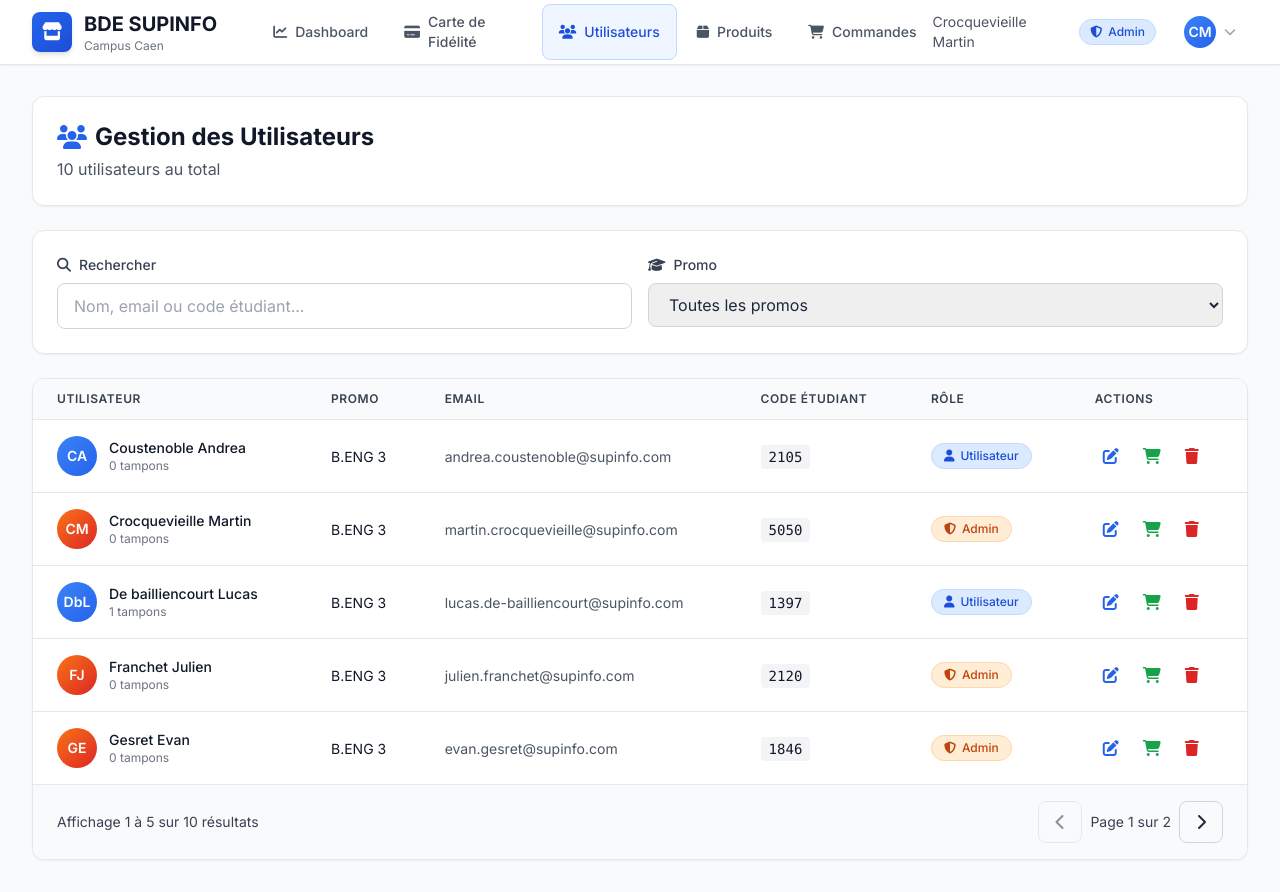
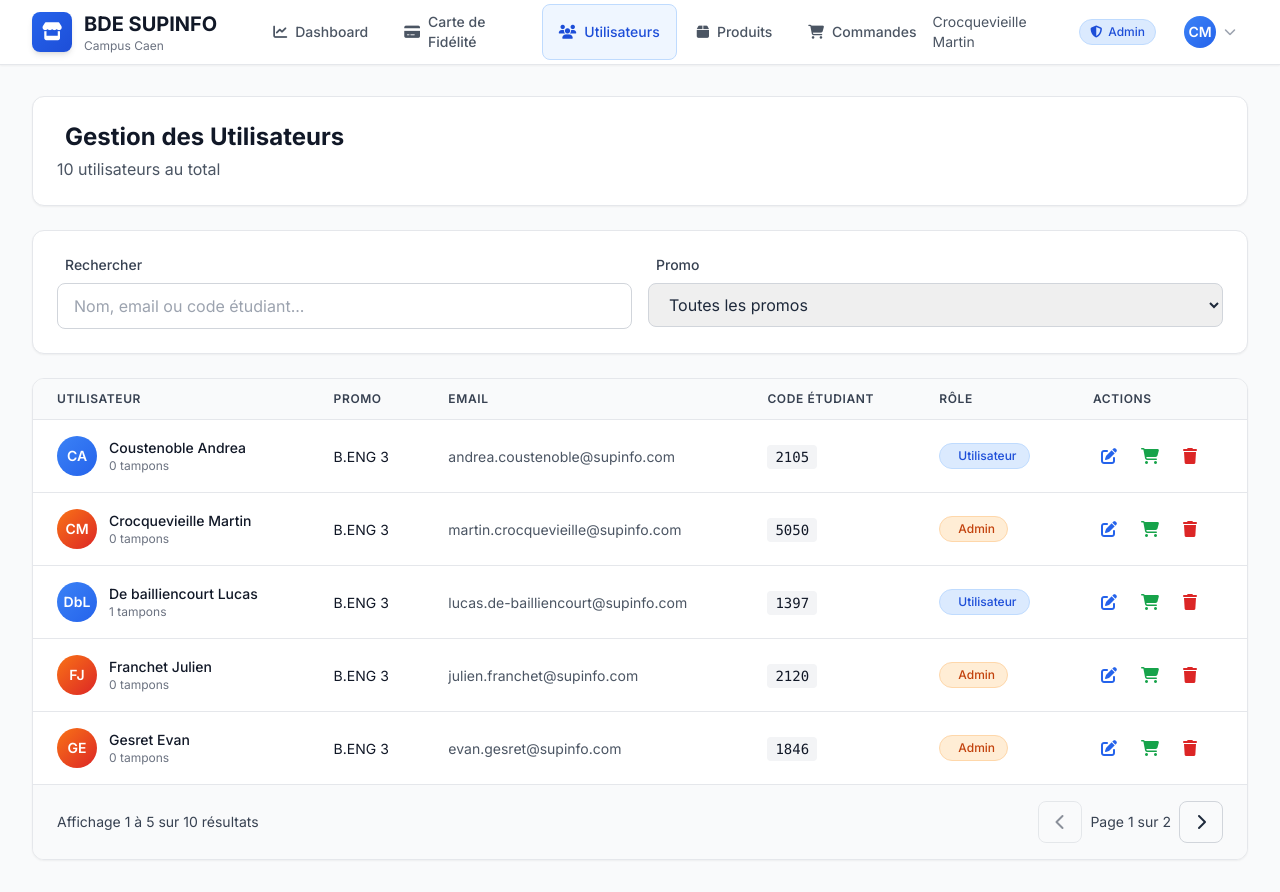
Before and after one commit to fox3000foxy/3web-exercice-1, a React (Vite) app: page /utilisateurs in a window 1280 px wide. Built offline with nearby package versions, Linux system fonts and the light colour scheme.

Commit message:
feat: Refactor Utilisateurs page to use reusable components for header, filters, and pagination

```diff
--- a/src/pages/Utilisateurs.tsx
+++ b/src/pages/Utilisateurs.tsx
@@ -1,4 +1,5 @@
 import React, { useState } from 'react';
+import { Badge, Card, PageHeader, Pagination, SearchInput, SelectFilter } from '../components';
 import { DataType, Utilisateur } from '../types';
 
 interface UtilisateursProps {
@@ -31,61 +32,42 @@ const Utilisateurs: React.FC<UtilisateursProps> = ({ data, currentUser }) => {
 
   return (
     <div className='space-y-6'>
-      {/* Header */}
-      <div className='bg-white rounded-xl shadow-sm border border-gray-200 p-6'>
-        <h1 className='text-2xl font-bold text-gray-900 flex items-center gap-2'>
-          <i className='fas fa-users text-blue-600'></i>
-          Gestion des Utilisateurs
-        </h1>
-        <p className='text-gray-600 mt-1'>
-          {filteredUsers.length} utilisateur{filteredUsers.length > 1 ? 's' : ''} au total
-        </p>
-      </div>
+      <PageHeader
+        title='Gestion des Utilisateurs'
+        subtitle={`${filteredUsers.length} utilisateur${filteredUsers.length > 1 ? 's' : ''} au total`}
+        icon='fa-users'
+        iconColor='text-blue-600'
+      />
 
-      {/* Filtres */}
-      <div className='bg-white rounded-xl shadow-sm border border-gray-200 p-6'>
+      <Card>
         <div className='grid grid-cols-1 md:grid-cols-2 gap-4'>
-          <div>
-            <label className='block text-sm font-medium text-gray-700 mb-2'>
-              <i className='fas fa-search mr-2'></i>
-              Rechercher
-            </label>
-            <input
-              type='text'
-              value={searchTerm}
-              onChange={e => {
-                setSearchTerm(e.target.value);
-                setCurrentPage(1);
-              }}
-              placeholder='Nom, email ou code étudiant...'
-              className='input w-full px-4 py-2.5 border border-gray-300 rounded-lg focus:ring-2 focus:ring-blue-500 focus:border-transparent'
-            />
-          </div>
-          <div>
-            <label className='block text-sm font-medium text-gray-700 mb-2'>
-              <i className='fas fa-graduation-cap mr-2'></i>
-              Promo
-            </label>
-            <select
-              value={selectedPromo}
-              onChange={e => {
-                setSelectedPromo(e.target.value);
-                setCurrentPage(1);
-              }}
-              className='input w-full px-4 py-2.5 border border-gray-300 rounded-lg focus:ring-2 focus:ring-blue-500 focus:border-transparent'>
-              <option value='all'>Toutes les promos</option>
-              {promos.map(promo => (
-                <option key={promo} value={promo}>
-                  {promo}
-                </option>
-              ))}
-            </select>
-          </div>
+          <SearchInput
+            label='Rechercher'
+            value={searchTerm}
+            onChange={value => {
+              setSearchTerm(value);
+              setCurrentPage(1);
+            }}
+            placeholder='Nom, email ou code étudiant...'
+            icon='fa-search'
+          />
+          <SelectFilter
+            label='Promo'
+            value={selectedPromo}
+            onChange={value => {
+              setSelectedPromo(value);
+              setCurrentPage(1);
+            }}
+            options={[
+              { value: 'all', label: 'Toutes les promos' },
+              ...promos.map(promo => ({ value: promo, label: promo }))
+            ]}
+            icon='fa-graduation-cap'
+          />
         </div>
-      </div>
+      </Card>
 
-      {/* Table */}
-      <div className='bg-white rounded-xl shadow-sm border border-gray-200 overflow-hidden'>
+      <Card padding='none' className='overflow-hidden'>
         <div className='overflow-x-auto'>
           <table className='w-full'>
             <thead className='bg-gray-50 border-b border-gray-200'>
@@ -126,15 +108,13 @@ const Utilisateurs: React.FC<UtilisateursProps> = ({ data, currentUser }) => {
                   </td>
                   <td className='px-6 py-4 whitespace-nowrap'>
                     {user.estAdmin ? (
-                      <span className='px-3 py-1 bg-orange-100 text-orange-700 border border-orange-200 rounded-full text-xs font-medium flex items-center gap-1.5 w-fit'>
-                        <i className='fas fa-shield-alt'></i>
+                      <Badge variant='orange' icon='fa-shield-alt'>
                         Admin
-                      </span>
+                      </Badge>
                     ) : (
-                      <span className='px-3 py-1 bg-blue-100 text-blue-700 border border-blue-200 rounded-full text-xs font-medium flex items-center gap-1.5 w-fit'>
-                        <i className='fas fa-user'></i>
+                      <Badge variant='blue' icon='fa-user'>
                         Utilisateur
-                      </span>
+                      </Badge>
                     )}
                   </td>
                   <td className='px-6 py-4 whitespace-nowrap'>
@@ -158,26 +138,17 @@ const Utilisateurs: React.FC<UtilisateursProps> = ({ data, currentUser }) => {
           </table>
         </div>
 
-        {/* Pagination */}
         {totalPages > 1 && (
-          <div className='px-6 py-4 bg-gray-50 border-t border-gray-200 flex items-center justify-between'>
-            <div className='text-sm text-gray-700'>
-              Affichage {startIndex + 1} à {Math.min(startIndex + itemsPerPage, filteredUsers.length)} sur {filteredUsers.length} résultats
-            </div>
-            <div className='flex items-center gap-2'>
-              <button onClick={() => setCurrentPage(prev => Math.max(1, prev - 1))} disabled={currentPage === 1} className='px-4 py-2 border border-gray-300 rounded-lg hover:bg-gray-50 disabled:opacity-50 disabled:cursor-not-allowed transition-colors'>
-                <i className='fas fa-chevron-left'></i>
-              </button>
-              <span className='text-sm text-gray-700'>
-                Page {currentPage} sur {totalPages}
-              </span>
-              <button onClick={() => setCurrentPage(prev => Math.min(totalPages, prev + 1))} disabled={currentPage === totalPages} className='px-4 py-2 border border-gray-300 rounded-lg hover:bg-gray-50 disabled:opacity-50 disabled:cursor-not-allowed transition-colors'>
-                <i className='fas fa-chevron-right'></i>
-              </button>
-            </div>
-          </div>
+          <Pagination
+            currentPage={currentPage}
+            totalPages={totalPages}
+            onPageChange={setCurrentPage}
+            itemsPerPage={itemsPerPage}
+            totalItems={filteredUsers.length}
+            startIndex={startIndex}
+          />
         )}
-      </div>
+      </Card>
     </div>
   );
 };
```
